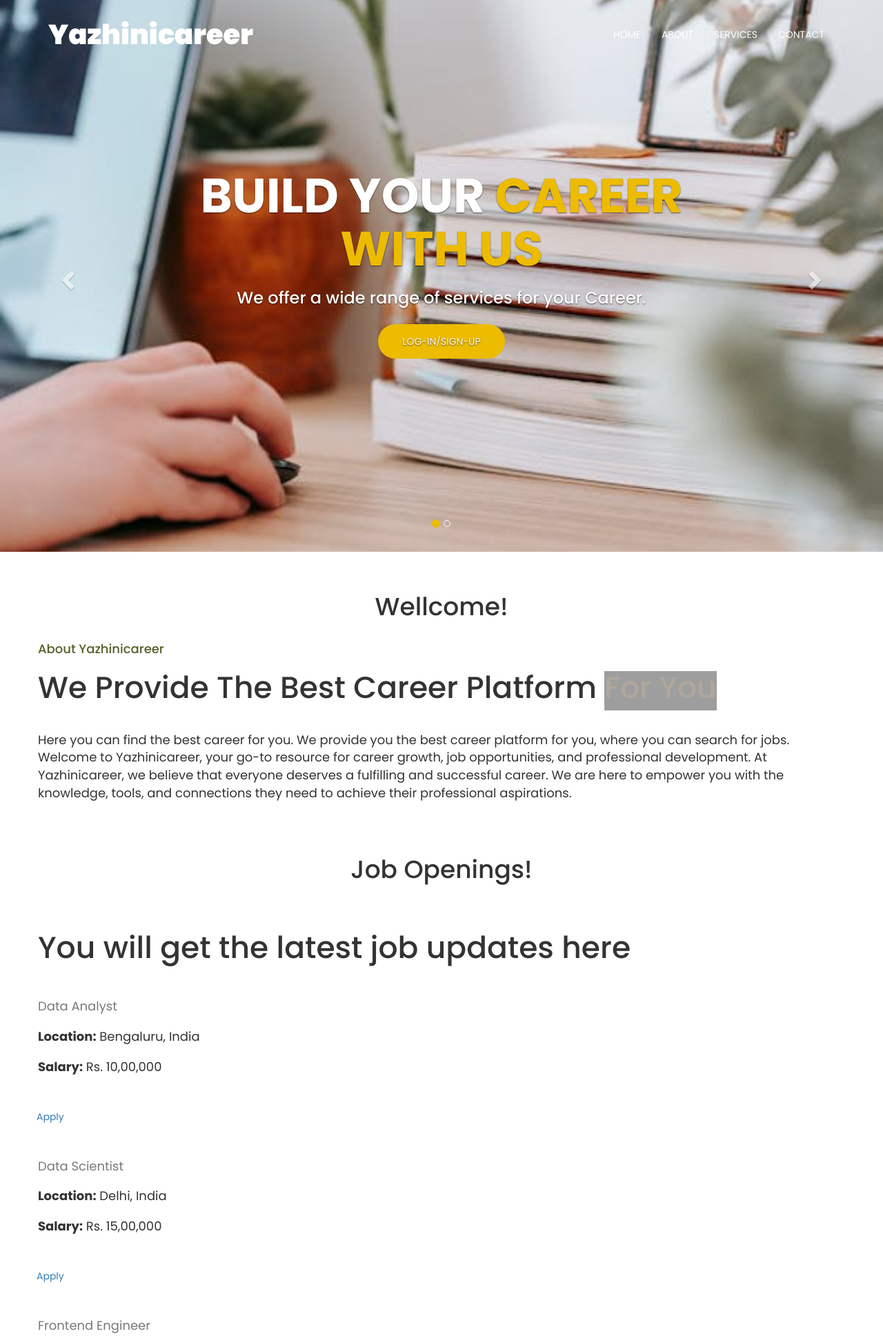
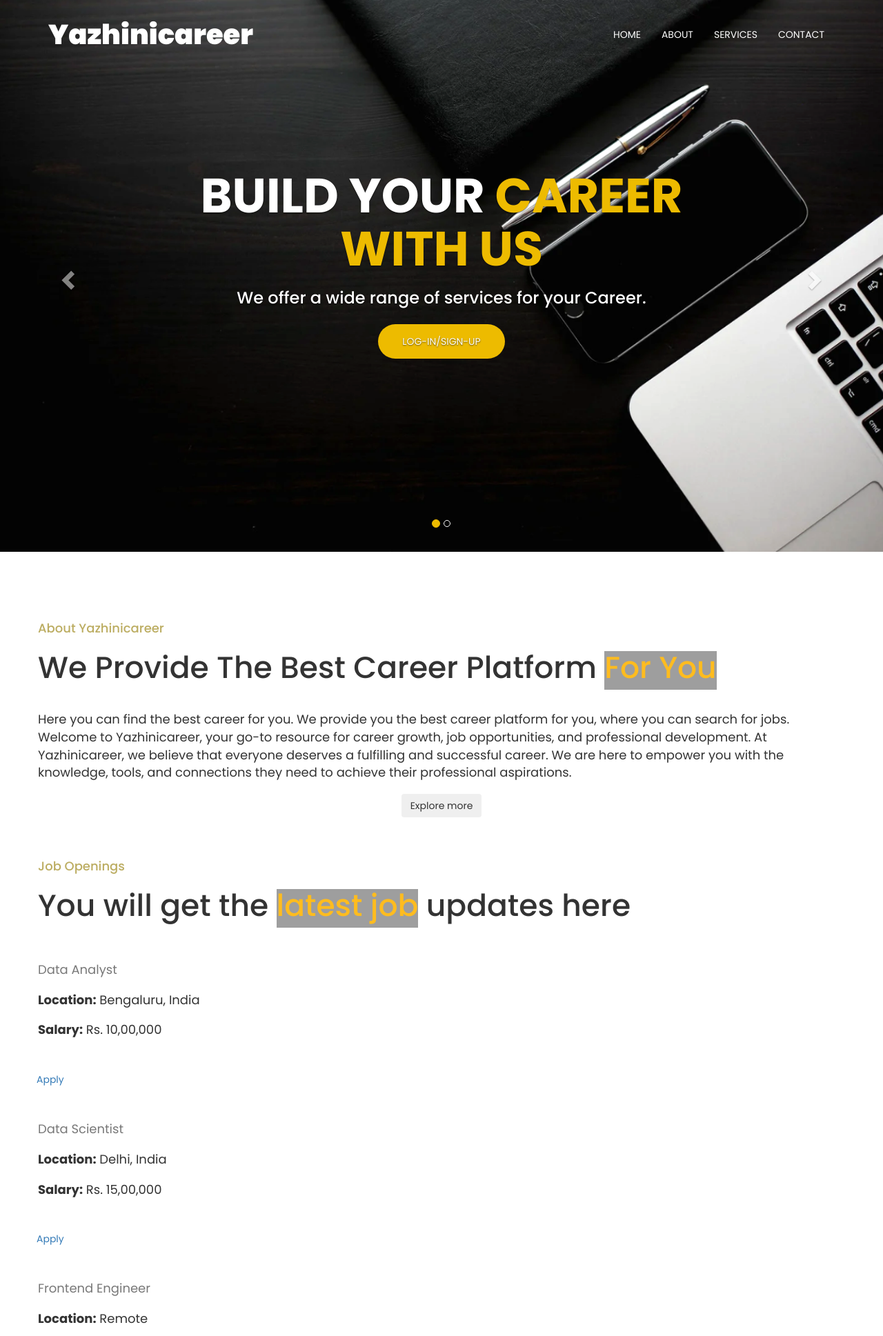
Before and after one commit to s-yazhini/career-website, a Flask app: page / in a window 1280 px wide. Shown: the top 1937 px of the page at 69% size. Run offline with Flask 3, Linux system fonts and the light colour scheme; some libraries are stand-ins or nearby versions; grey boxes are pictures that could not be loaded.

Commit message:
modified banner image and home

```diff
--- a/static/style.css
+++ b/static/style.css
@@ -1,7 +1,8 @@
 :root {
-  --mainColor: #b1a69b;
+  --mainColor: #ffbc1f;
+  /*--mainColor: #b0a59b;*/
   /*--secounderyColor: #fbdb3c;*/
-  --secounderyColor: #566029;
+  --secounderyColor: #bcad62;
   --footerColor: #0c1427;
 }
 
@@ -24,7 +25,7 @@
   color: var(--secounderyColor);
 }
 
-.about-content p{
+.about-content p {
   font-size: 18px;
   margin-block-start: 1em;
   margin-block-end: 1em;
@@ -33,18 +34,18 @@
   unicode-bidi: isolate;
 }
 
-.about-content h2 span{
+.about-content h2 span {
   color: var(--mainColor);
   padding-bottom: 8px;
 }
 
-.about-content .about-list  h3 {
+.about-content .about-list h3 {
   line-height: 1;
   font-size: 20px;
   margin-bottom: 5px;
 }
 
-.about-content .about-list  p {
+.about-content .about-list p {
   line-height: 30px;
   font-size: 18px;
 }
@@ -53,11 +54,11 @@
   margin-top: 30px;
 }
 
-.about-list .items{
+.about-list .items {
   margin-bottom: 30px;
 }
 
-.about-list .items:last-child{
+.about-list .items:last-child {
   margin-bottom: 0px;
 }
 
@@ -78,7 +79,7 @@
   width: 80px;
   border-radius: 100%;
   -webkit-box-shadow: 0 2px 28px 0 rgba(0, 0, 0, 0.09);
-          box-shadow: 0 2px 28px 0 rgba(0, 0, 0, 0.09);
+  box-shadow: 0 2px 28px 0 rgba(0, 0, 0, 0.09);
 }
 
 .about-single-content .icon2 {
@@ -90,11 +91,11 @@
   width: 80px;
 }
 
-about-content .default-btn{
+about-content .default-btn {
   margin-top: 25px;
 }
 
-.shape02{
+.shape02 {
   background-image: url(../img/svg/line-shape.svg);
   background-repeat: no-repeat;
   background-position: bottom;
@@ -122,27 +123,28 @@ about-content .default-btn{
   margin-bottom: 5px;
 }
 
-.progress-section .progress-title h4{
+.progress-section .progress-title h4 {
   font-size: 18px;
   font-weight: 500;
 }
 
-.progress-section .progress-title .title{
+.progress-section .progress-title .title {
   font-weight: 500;
 }
-about-content .progress-content{
+
+about-content .progress-content {
   margin-top: 20px;
 }
 
-.progress-section .psc01{
+.progress-section .psc01 {
   background-color: var(--mainColor);
 }
 
-.progress-section .psc02{
+.progress-section .psc02 {
   background-color: var(--secounderyColor);
 }
 
-.progress-section .psc03{
+.progress-section .psc03 {
   background-color: #ffbc1f;
 }
 
@@ -150,18 +152,22 @@ about-content .progress-content{
   from {
     width: 0;
   }
+
   to {
     width: 100%;
   }
 }
-@keyframes show  {
+
+@keyframes show {
   from {
     opacity: 0;
   }
+
   to {
     opacity: 1;
   }
 }
+
 /*========================== about part ends ==========================*/
 
 /*========================== slider part + navbar starts ==========================*/
@@ -169,26 +175,32 @@ about-content .progress-content{
 body {
   font-family: 'Poppins', sans-serif;
 }
+
 header .carousel-inner .item {
   height: 100vh;
 }
+
 .navbar-inverse {
   background-color: transparent;
   border-color: transparent;
 }
+
 .navbar-inverse .navbar-brand {
   color: #fff;
   font-size: 40px;
   padding: 40px 15px;
   font-weight: 900;
 }
+
 .nav.navbar-nav.navbar-right {
   margin: 25px 0;
 }
+
 .navbar-inverse .navbar-nav>li>a {
   color: #fff;
   text-transform: uppercase;
 }
+
 .banner {
   -webkit-background-size: cover;
   background-size: cover;
@@ -196,18 +208,22 @@ header .carousel-inner .item {
   background-repeat: no-repeat;
   height: 100vh;
 }
+
 .carousel-caption {
   padding-bottom: 250px;
   font-family: poppins;
 }
+
 .carousel-caption h2 {
   font-size: 70px;
   text-transform: uppercase;
   font-weight: bold;
 }
+
 .carousel-caption h2 span {
   color: #EDBB00;
 }
+
 .carousel-caption a {
   background: #EDBB00;
   padding: 15px 35px;
@@ -217,43 +233,54 @@ header .carousel-inner .item {
   text-transform: uppercase;
   border-radius: 25px;
 }
+
 .carousel-control.right {
   background-image: none;
 }
+
 .carousel-control.left {
   background-image: none;
 }
+
 .carousel-indicators .active {
   background-color: #EDBB00;
   border-color: #EDBB00;
 }
+
 /*responsive css*/
 
 @media only screen and (min-width: 768px) and (max-width: 991px) {
   .carousel-caption {
     padding-bottom: 350px;
   }
+
   .carousel-caption h2 {
     font-size: 50px;
   }
 }
+
 @media only screen and (max-width: 767px) {
   .navbar-inverse .navbar-brand {
     font-size: 30px;
     padding: 20px 15px;
   }
+
   .navbar-collapse {
     background: rgba(0, 0, 0, 0.5);
   }
+
   .carousel-caption {
     padding-bottom: 120px;
   }
+
   .carousel-caption h2 {
     font-size: 25px;
   }
+
   .carousel-caption h3 {
     font-size: 18px;
   }
+
   .carousel-caption a {
     padding: 10px 25px;
   }
@@ -264,7 +291,7 @@ header .carousel-inner .item {
 
 /*========================== Job part ==========================*/
 
-.apply-button{
+.apply-button {
   background-color: var(--mainColor);
   color: var(--whiteColor);
   padding: 15px 30px;
@@ -298,20 +325,24 @@ footer {
   margin-inline-end: 0px;
   unicode-bidi: isolate;
 }
+
 .single-box h3 {
   font-size: 16px;
   font-weight: 700;
   color: #fff;
 }
+
 .single-box .card-area i {
   color: #ffffff;
   font-size: 20px;
   margin-right: 10px;
 }
+
 .single-box ul {
   list-style: none;
   padding: 0;
 }
+
 .single-box ul li a {
   text-decoration: none;
   color: #d8d4d4;
@@ -324,24 +355,29 @@ footer {
   margin-inline-end: 0px;
   unicode-bidi: isolate;
 }
+
 .single-box h2 {
   color: #fff;
   font-size: 20px;
   font-weight: 700;
 }
+
 #basic-addon2 {
   background: #fe1e4f;
   color: #fff;
 }
+
 .socials i {
   font-size: 18px;
   margin-right: 15px;
 }
+
 @media (max-width: 767px) {
   .single-box {
     margin-bottom: 50px;
   }
 }
+
 @media (min-width: 768px) and (max-width: 991px) {
   .single-box {
     margin-bottom: 50px;
--- a/templates/footer.html
+++ b/templates/footer.html
@@ -1,8 +1,9 @@
 
     <footer>
+        <center>
 
             <div class="row">
-                <div class="col-lg-3 col-sm-6">
+                <div class="col-lg-6 col-sm-6">
                     <div class="single-box">
                         <img src="img/logo.png" alt="">
                     <p>Designed and built for useful job updates that can help anyone with passion to get a good job opurtunity.</p>
@@ -23,5 +24,5 @@
                 </div>
 
             </div>
-
+        </center>
     </footer>
--- a/templates/home.html
+++ b/templates/home.html
@@ -9,9 +9,7 @@
     <title>Yazhini-Responsive career Homepage</title>
     <link href="https://fonts.googleapis.com/css2?family=Poppins:wght@300;400;500;600;700;900&display=swap" rel="stylesheet">
     <link href="https://cdnjs.cloudflare.com/ajax/libs/twitter-bootstrap/3.3.7/css/bootstrap.min.css" rel="stylesheet">
-    <link rel="stylesheet" type="text/css" href= "{{ url_for('static', filename= 'style.css') }}" >
-
-
+    <link href="https://cdnjs.cloudflare.com/ajax/libs/animate.css/3.6.2/animate.min.css" rel="stylesheet">
 
 </head>
     <body>
@@ -31,7 +29,7 @@
                 <!-- Wrapper for slides -->
                 <div class="carousel-inner" role="listbox">
                     <div class="item active">
-                        <div class="banner" style="background-image: url('{{ url_for('static', filename='Images/career-banner.jpeg') }}');"></div>
+                        <div class="banner" style="background-image: url('{{ url_for('static', filename='Images/Yazhinicareer-banner.png') }}');"></div>
 
 
                         <div class="carousel-caption">
@@ -43,12 +41,12 @@
                     </div>
 
                     <div class="item">
-                        <div class="banner" style="background-image: url('{{ url_for('static', filename='Images/a.png') }}');"></div>
+                        <div class="banner" style="background-image: url('{{ url_for('static', filename='Images/Yazhinicareer-banner2.png') }}');"></div>
 
                         <div class="carousel-caption">
                             <h2 class="animated slideInDown" style="animation-delay: 1s">We are <span>here to help you</span></h2>
                             <h3 class="animated fadeInUp" style="animation-delay: 2s">Career portal</h3>
-                            <p class="animated zoomIn" style="animation-delay: 3s"><a href="#">Explore us</a></p>
+                            <p class="animated zoomIn" style="animation-delay: 3s"><a href="about">Explore us</a></p>
                         </div>
                     </div>
 
@@ -71,9 +69,11 @@
 
         <br/> <br/>
 
-        <center>
+        <!--center>
         <div> <h1>Wellcome!</h1> </div>
-        </center>
+    </center-->
+
+        <br/> <br/>
 
         <!--================================================= About Area =====================================-->
         <div class="about-area">
@@ -93,35 +93,36 @@
 
                                 </div>
 
+
                         </div>
                     </div>
                 </div>
-        <!-- about part end ----->
+        <!--===================== about part end ====================----->
+        <center>
+            <div class="item">
+                <button type="button" class="btn btn-outline-warning">Explore more</button>  <!--bootstrap 4 feature -->
+
+
+            </div>
+        </center>
         <!-- =========================================================== Job part ======================================================= -->
         <br/> <br/>
         <div class="about-area">
             <div class="container">
                 <div class="row align-items-center">
                         <div class="about-content">
-        <center>
-            <div> <h1>Job Openings!</h1> </div>
-        </center>
-
-        <br/> <br/>
-
-                              <h2>You will get the latest job updates here</h2>
-                              <div class="about-content">
+                            <p class='sub-title'> Job Openings</p>
+                            <h2>You will get the <span class="shape02" >latest job </span> updates here</h2>
                                 <p>
                                 {% for job in jobs %}
                                   {% include 'jobitem.html' %}
                                 {% endfor %}
                                 </p>
-
-                            </div>
                             <br/> <br/>
-
-
-                        </div></div></div></div>
+                        </div>
+                </div>
+            </div>
+        </div>
 
         <div>{% include 'footer.html' %}</div>
 
```
Also changed, not shown: static/Images/Yazhinicareer-banner.png (added), static/Images/Yazhinicareer-banner2.png (added), static/Images/a.png (deleted), static/Images/career-banner.jpeg (deleted), static/Images/career-banner2.jpeg (deleted), 5 other files.
